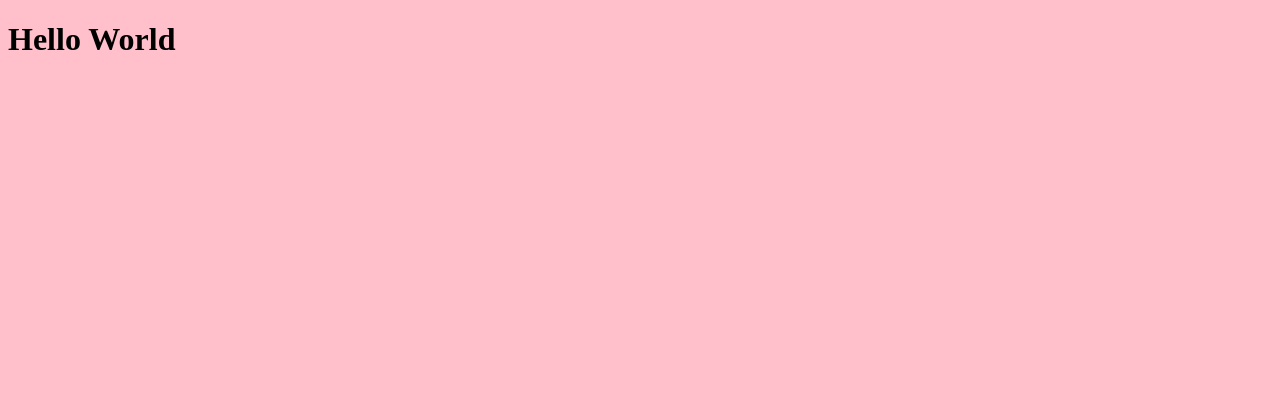
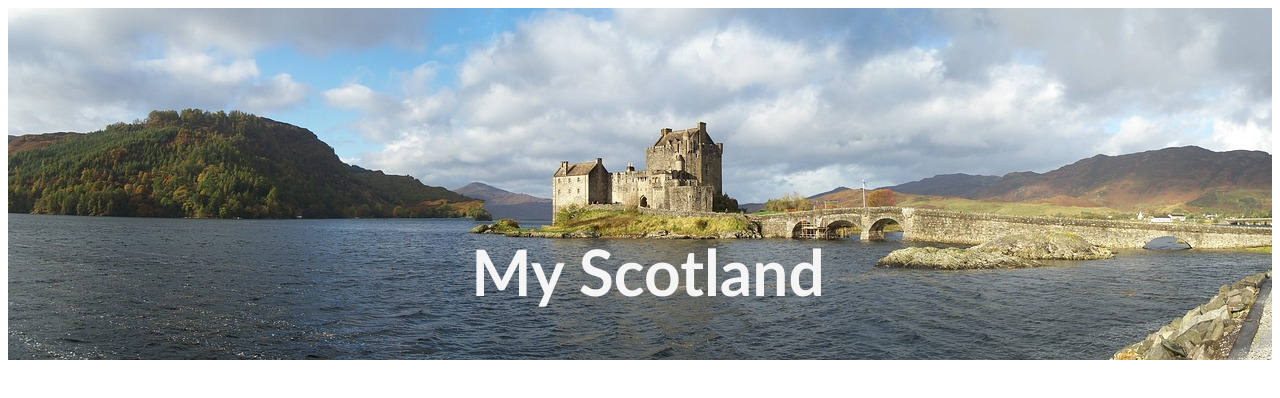
Before and after one commit to superpapion/Code, a plain HTML site: page index.html in a window 1280 px wide. Drawn offline with Linux system fonts and the light colour scheme.

Commit message:
Added hero-image

```diff
--- a/index.html
+++ b/index.html
@@ -7,6 +7,8 @@
     <title>Document</title>
 </head>
 <body>
-    <h1>Hello World</h1>
+    <section class="hero-image">
+        <h1 class="hero-text">My Scotland</h1>
+    </section>
 </body>
 </html>
--- a/style.css
+++ b/style.css
@@ -1,4 +1,18 @@
-body {
-    background-color:pink;
-    font-family: serif
+* {
+    font-family: 'Trebuchet MS', 'Lucida Sans Unicode', 'Lucida Grande', 'Lucida Sans', Arial, sans-serif;
 }
+.hero-image {
+    background-image: url(./images/scotland-1987599_1280.jpg);
+    height:352px;
+    background-position: center;
+    background-repeat: no-repeat;
+    background-size: cover;
+}
+.hero-text {
+    color:whitesmoke;
+    position: absolute;
+    text-align: center;
+    top: 180px;
+    width: 100%;
+    font-size: 4rem
+}
```
